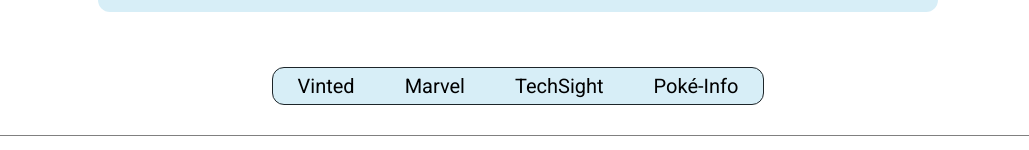
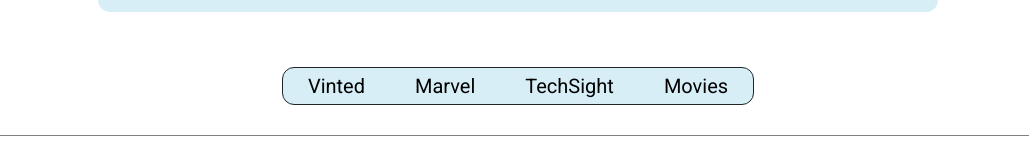
Before and after one commit to Gregoire-Paulay/Portfolio-v2, a React (Vite) app: page /Projects in a window 1280 px wide. Shown: the part 338-488 px from the top of the page, without its empty margins (122-1151 px from the left). Built offline with nearby package versions, Linux system fonts and the light colour scheme.

Commit message:
Correction page projet

```diff
--- a/src/page/Projects.jsx
+++ b/src/page/Projects.jsx
@@ -42,7 +42,7 @@ const Projects = () => {
             <a href="#Vinted">Vinted</a>
             <a href="#Marvel">Marvel</a>
             <a href="#TechSight">TechSight</a>
-            <a href="#Poké-Info">Poké-Info</a>
+            <a href="#Movies">Movies</a>
           </nav>
 
           <div className="allProjects">
```
